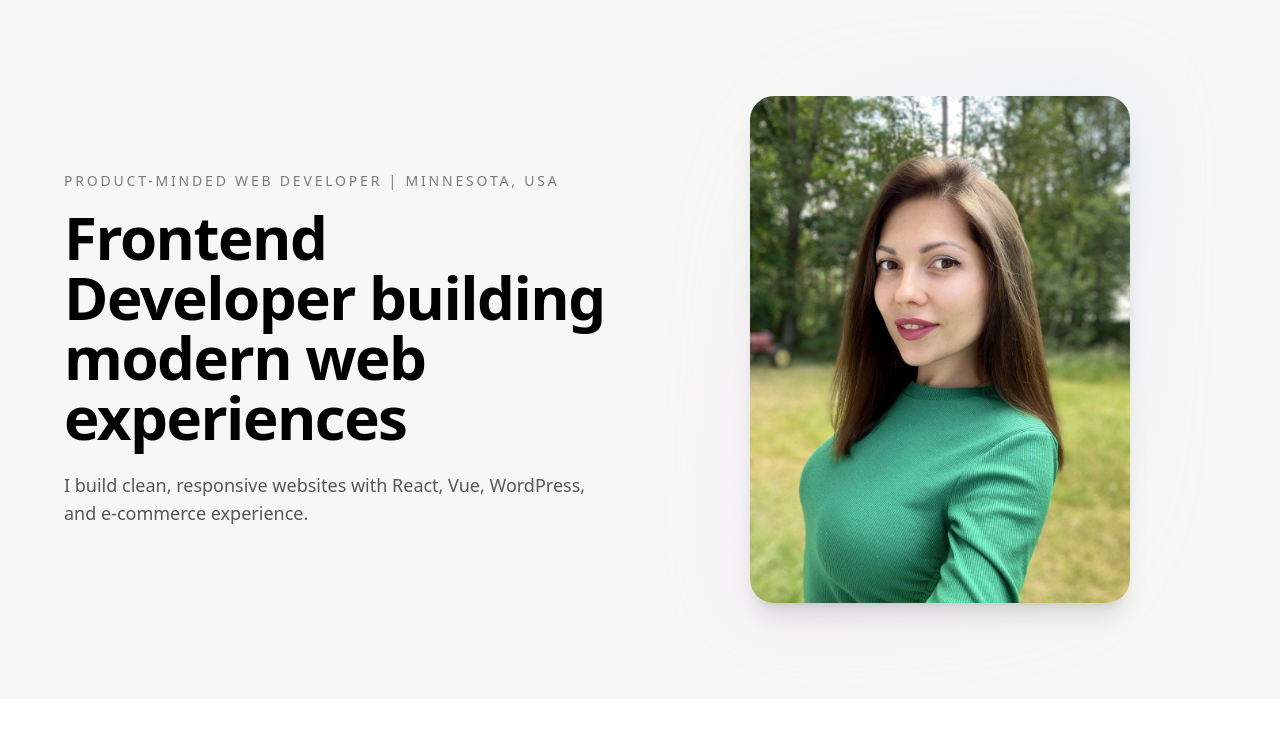
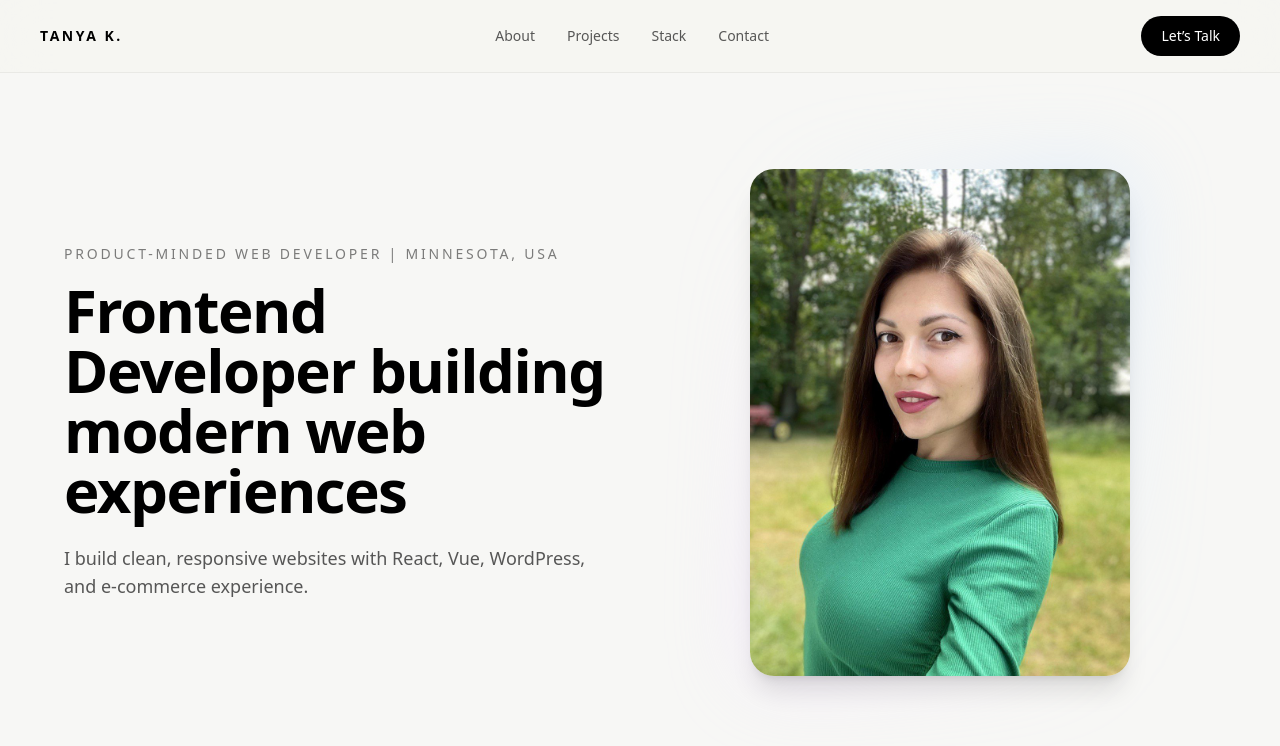
Before and after one commit to Tanny-Griz/okwebdev, a Next.js app: page / in a window 1280 px wide. Shown: the top 746 px of the page. Built offline with nearby package versions, Linux system fonts and the light colour scheme.

Commit message:
added nav, title, desc

```diff
--- a/app/layout.tsx
+++ b/app/layout.tsx
@@ -13,8 +13,8 @@ const geistMono = Geist_Mono({
 });
 
 export const metadata: Metadata = {
-  title: "Create Next App",
-  description: "Generated by create next app",
+  title: "Web Developer in Minneapolis | Minnesota",
+  description: "I specialize in developing websites, stores, blogs, and business profiles tailored to the needs of Small and Medium Businesses.",
 };
 
 export default function RootLayout({
--- a/app/page.tsx
+++ b/app/page.tsx
@@ -1,8 +1,10 @@
 import Image from "next/image";
+import { Navbar } from "@/components/navbar";
 
 export default function Home() {
   return (
     <main className="bg-[#f7f7f5] text-black">
+      <Navbar />
       <section className="px-6 py-16 md:py-24">
         <div className="mx-auto max-w-6xl grid md:grid-cols-2 gap-12 items-center">
 
--- /dev/null
+++ b/components/navbar.tsx
@@ -0,0 +1,36 @@
+export function Navbar() {
+  return (
+    <header className="sticky top-0 z-50 border-b border-black/5 bg-[#f6f5f2]/80 backdrop-blur-xl">
+      <div className="mx-auto flex max-w-7xl items-center justify-between px-6 py-4 md:px-10">
+        <a
+          href="#top"
+          className="text-sm font-semibold uppercase tracking-[0.18em] text-black"
+        >
+          Tanya K.
+        </a>
+
+        <nav className="hidden items-center gap-8 md:flex">
+          <a href="#about" className="text-sm text-black/65 transition hover:text-black">
+            About
+          </a>
+          <a href="#projects" className="text-sm text-black/65 transition hover:text-black">
+            Projects
+          </a>
+          <a href="#stack" className="text-sm text-black/65 transition hover:text-black">
+            Stack
+          </a>
+          <a href="#contact" className="text-sm text-black/65 transition hover:text-black">
+            Contact
+          </a>
+        </nav>
+
+        <a
+          href="#contact"
+          className="rounded-full bg-black px-5 py-2.5 text-sm font-medium text-white transition hover:opacity-90"
+        >
+          Let’s Talk
+        </a>
+      </div>
+    </header>
+  );
+}
```
